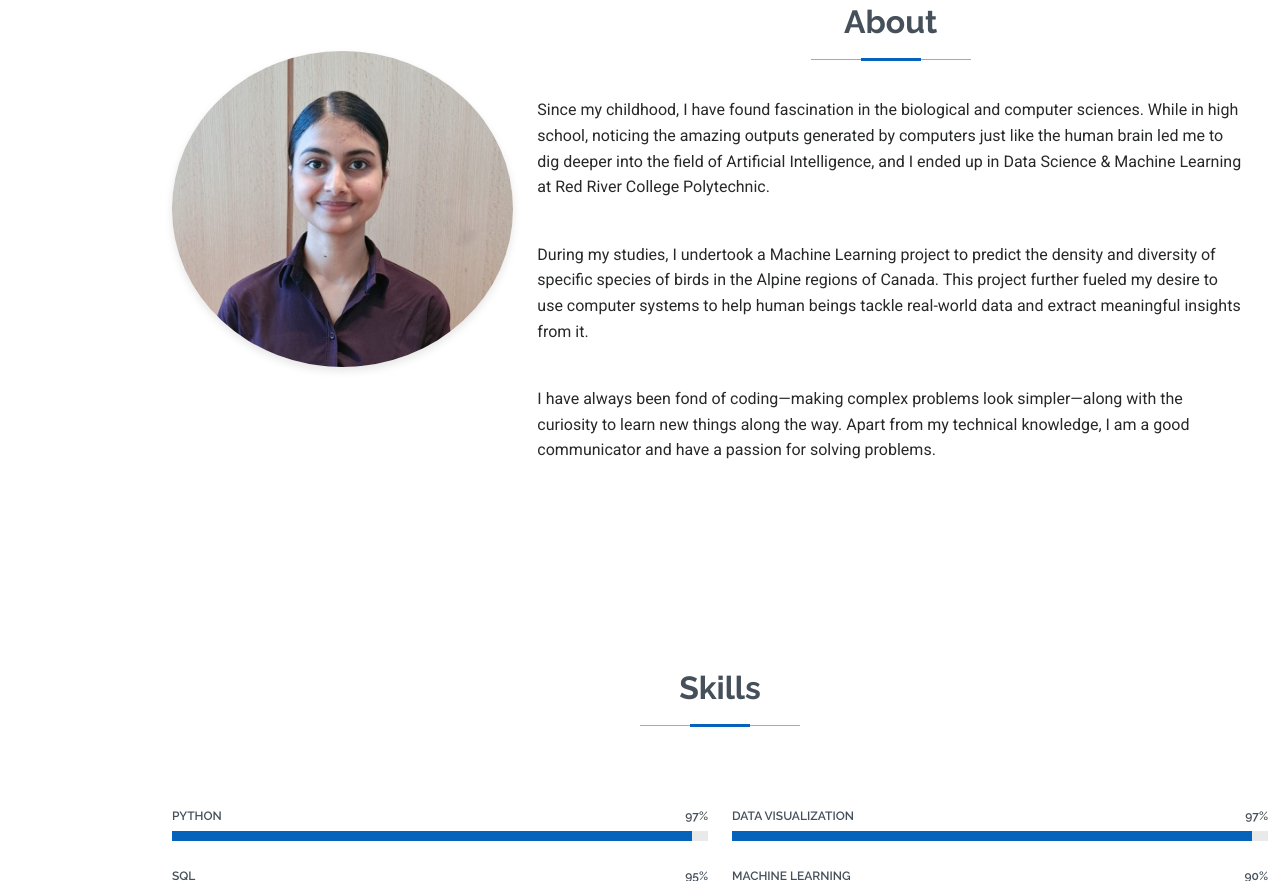
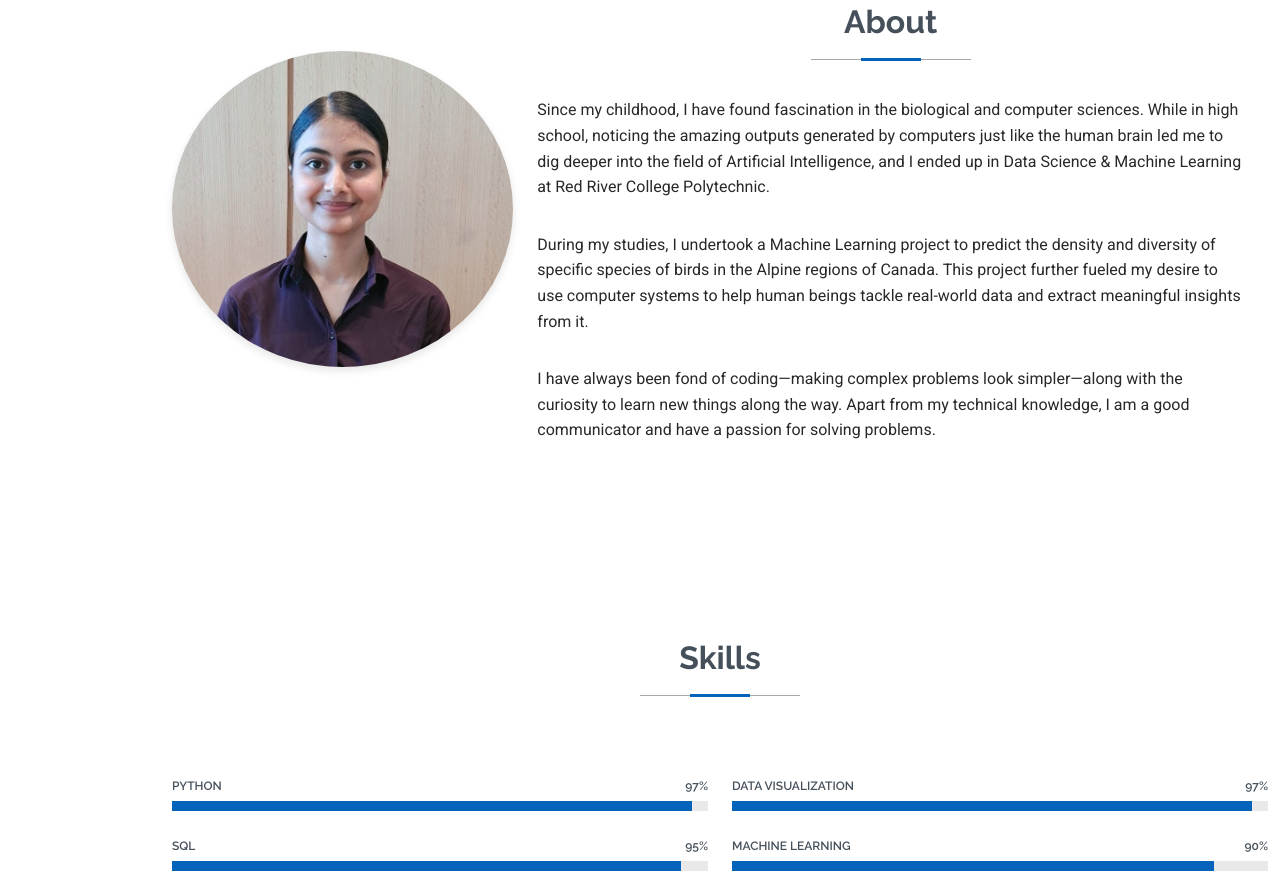
Before and after one commit to Dapinder-Kaur/Portfolio, a plain HTML site: page index.html in a window 1280 px wide. Shown: the part 905-1786 px from the top of the page. Drawn offline with Linux system fonts and the light colour scheme.

Commit message:
Remove margin bottom

```diff
--- a/index.html
+++ b/index.html
@@ -91,15 +91,15 @@
                 <div class="col-lg-8">
                   <h2>About</h2>
 
-                  <p class="py-3" style="text-align: left; margin-bottom: 10px; line-height: 1.6">
+                  <p class="py-3" style="text-align: left;  line-height: 1.6">
                     Since my childhood, I have found fascination in the biological and computer sciences. While in high school, noticing the amazing outputs generated by computers just like the human brain led me to dig deeper into the field of Artificial Intelligence, and I ended up in Data Science & Machine Learning at Red River College Polytechnic.
                   </p>
 
-                  <p class="py-3" style="text-align: left; margin-bottom: 10px; line-height: 1.6">
+                  <p class="py-3" style="text-align: left;  line-height: 1.6">
                     During my studies, I undertook a Machine Learning project to predict the density and diversity of specific species of birds in the Alpine regions of Canada. This project further fueled my desire to use computer systems to help human beings tackle real-world data and extract meaningful insights from it.
                   </p>
 
-                  <p class="py-3" style="text-align: left; margin-bottom: 10px; line-height: 1.6">
+                  <p class="py-3" style="text-align: left; line-height: 1.6">
                     I have always been fond of coding—making complex problems look simpler—along with the curiosity to learn new things along the way. Apart from my technical knowledge, I am a good communicator and have a passion for solving problems.
                   </p>
                 </div>
```
